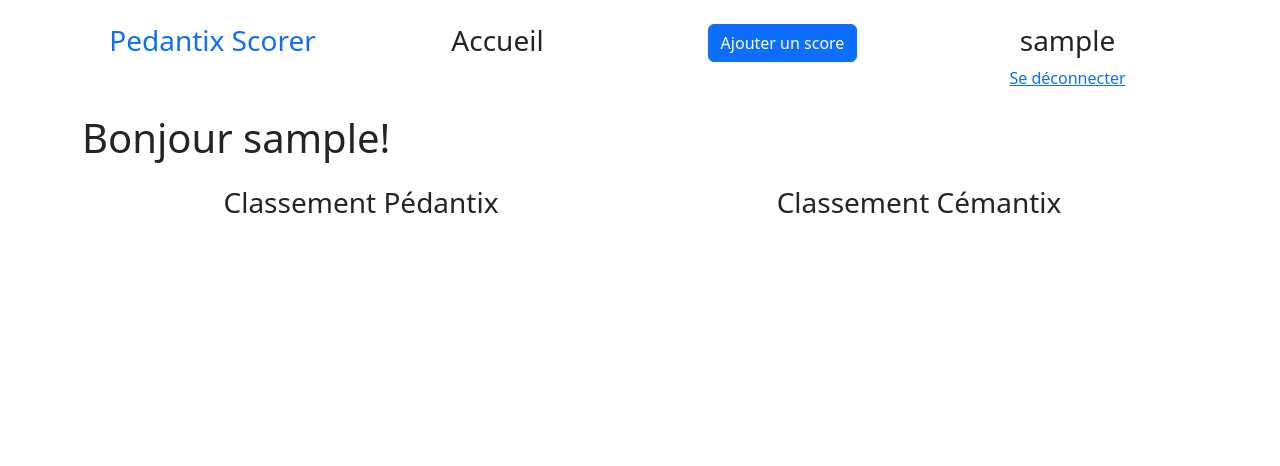
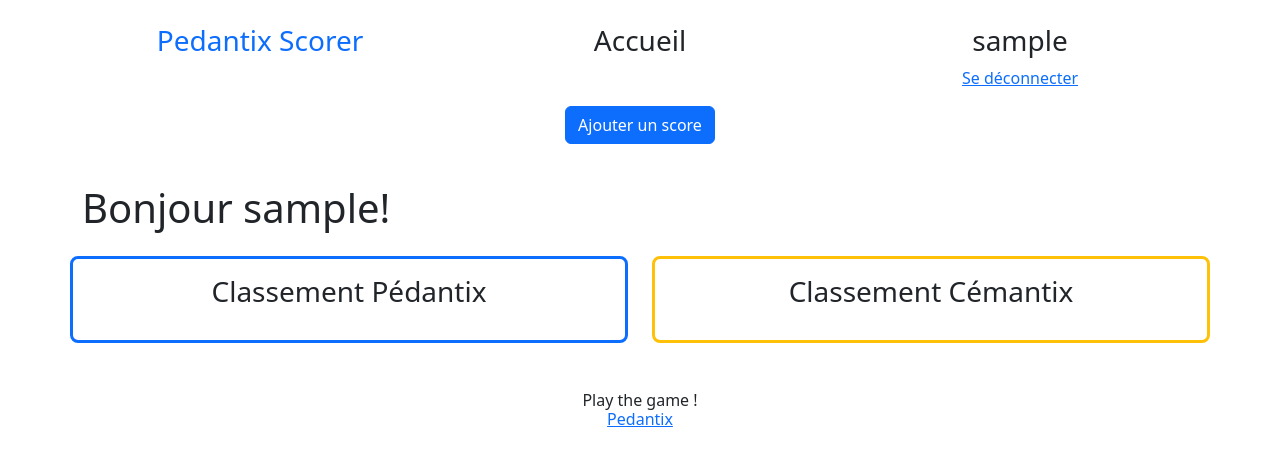
Before and after one commit to tanguymauve/Pedantix_Scorer, a Flask app: page / in a window 1280 px wide. Shown: the top 466 px of the page. Run offline with Flask 3, Linux system fonts and the light colour scheme; the visitor is signed in with stand-in values (Sample User, id 1).

Commit message:
UX modifications

```diff
--- a/app/templates/index.html
+++ b/app/templates/index.html
@@ -1,34 +1,29 @@
 <!DOCTYPE html>
 <html lang="en">
+
 <head>
     <meta charset="UTF-8">
     <meta name="viewport" content="width=device-width, initial-scale=1.0">
     <title>Pedantix Scorer</title>
     <link href="https://cdn.jsdelivr.net/npm/bootstrap@5.3.2/dist/css/bootstrap.min.css" rel="stylesheet" integrity="sha384-T3c6CoIi6uLrA9TneNEoa7RxnatzjcDSCmG1MXxSR1GAsXEV/Dwwykc2MPK8M2HN" crossorigin="anonymous">
 </head>
+
 <body>
     <header class="container text-center py-4">
         <div class="row">
-        <div class="col justify-content-start" >
+            <div class="col justify-content-start">
                 <h3><a href="{{ url_for('index') }}" class="text-decoration-none">Pedantix Scorer</a></h3>
             </div>
             <div class="col">
                 <h3>Accueil</h3>
             </div>
             <div class="col">
-          <a href="{{ url_for('pedantix_scorer') }}" class="btn btn-primary">Ajouter un score</a>
+                <div> {% if current_user.is_anonymous %} <a href="{{ url_for('login') }}">Se connecter</a> {% elif current_user.is_authenticated %} <h3>{{ current_user.username }}</h3>
                 </div>
-        <div class="col">
-          <div>
-          {% if current_user.is_anonymous %}
-              <a href="{{ url_for('login') }}">Se connecter</a>
-          {% elif current_user.is_authenticated %}
-              <h3>{{ current_user.username }}</h3>
+                <div> <a href="{{ url_for('logout') }}">Se déconnecter</a> {% endif %} </div>
             </div>
-            <div>
-              <a href="{{ url_for('logout') }}">Se déconnecter</a>
-          {% endif %}
-            </div>
+            <div class="row">
+              <div class="col text-center py-3 ms-4"> <a href="{{ url_for('pedantix_scorer') }}" class="btn btn-primary">Ajouter un score</a> </div>
             </div>
         </div>
     </header>
@@ -37,27 +32,23 @@
             <div class="col">
                 <h1>Bonjour {{ current_user.username }}!</h1>
             </div>
+            <div class="container text-center mt-3">
+                <div class="row">
+                    <div class="col border border-3 border-primary rounded-3 p-3 me-4">
+                        <h3>Classement Pédantix</h3>
+                        <ol class="text-start"> {% for username, scores in pedantix_ranking %} <li>{{ username }} : {{ scores }}</li> {% endfor %} </ol>
                     </div>
-        <div class="container text-center">
-          <div class="row">
-              <div class="col border-3 p-3 mr-4">
-                <h3>Classement Pédantix</h3>
-                  <ol class="text-start">
-                    {% for username, scores in pedantix_ranking %}
-                      <li>{{ username }} : {{ scores }}</li>
-                    {% endfor %}
-                  </ol>
+                    <div class="col border border-3 border-warning rounded-3 p-3">
+                        <h3>Classement Cémantix</h3>
+                        <ol class="text-start"> {% for username, scores in cemantix_ranking %} <li>{{ username }} : {{ scores }}</li> {% endfor %} </ol>
                     </div>
-              <div class="col border-3 p-3">
-                <h3>Classement Cémantix</h3>
-                  <ol class = "text-start">
-                    {% for username, scores in cemantix_ranking %}
-                      <li>{{ username }} : {{ scores }}</li>
-                    {% endfor %}
-                  </ol>
                 </div>
+            </div>
+            <div class="container text-center pt-5">
+                <h6> Play the game ! <br> <a href="https://cemantix.certitudes.org/pedantix"> Pedantix</a> </h6>
             </div>
         </div>
     </div>
 </body>
+
 </html>
```
Also changed, not shown: app/forms.py (+9 -3 lines), app.db. Lines whose indentation alone changed are shown as unchanged.
